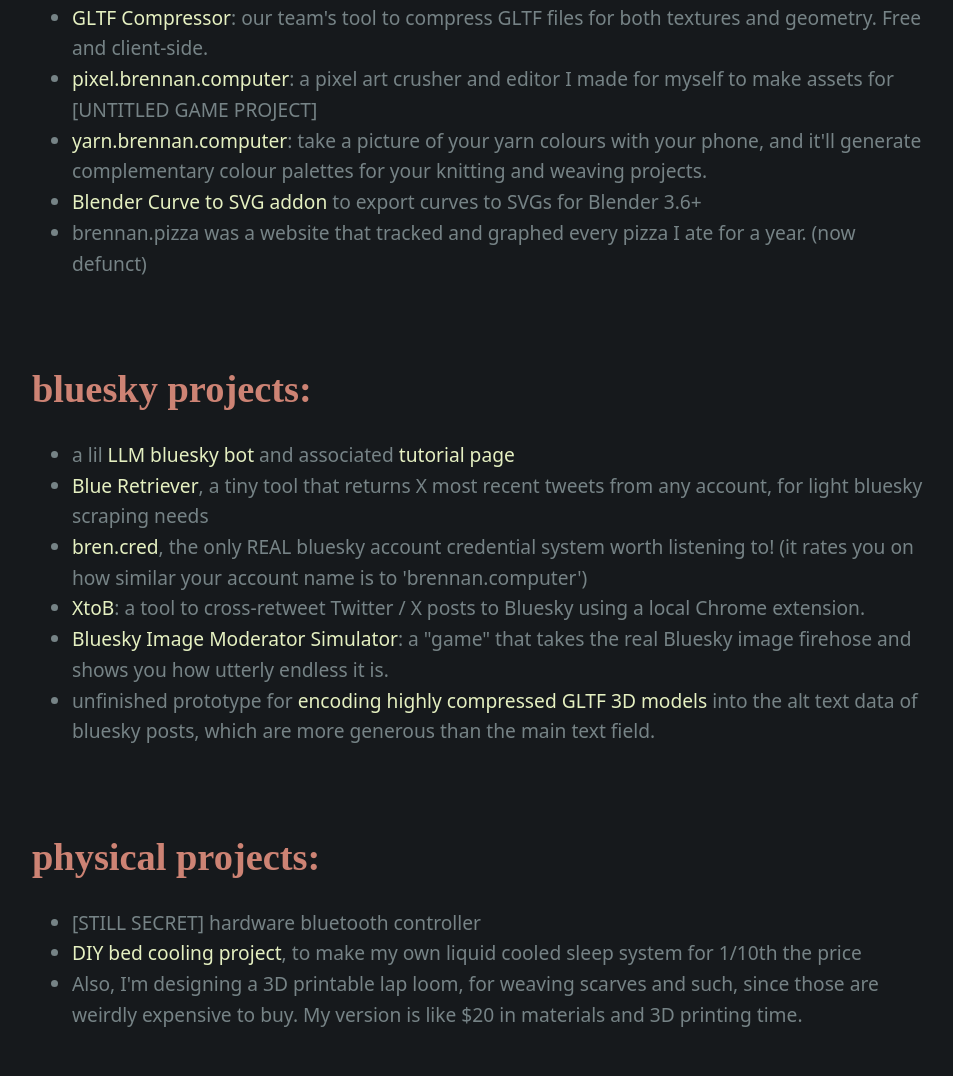
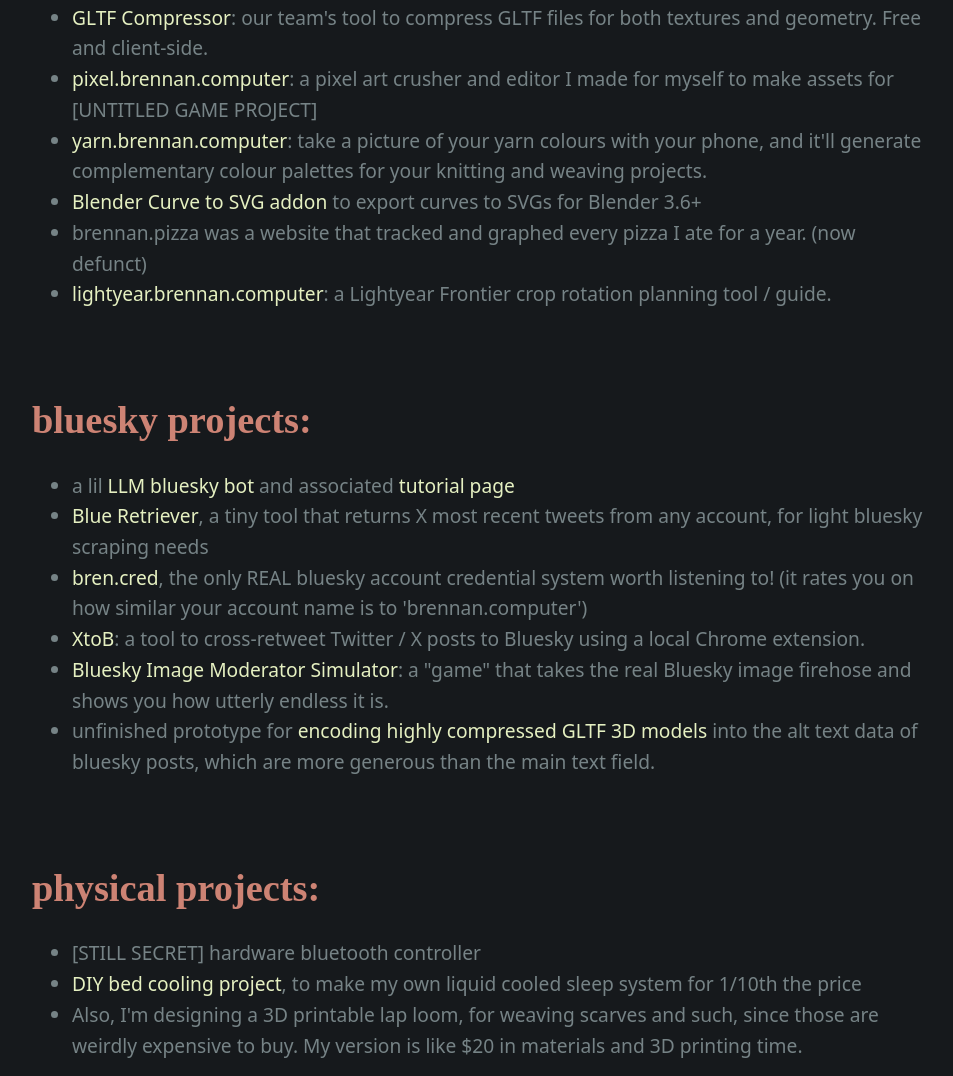
Before and after one commit to LTKMN/dotcomputer, a plain HTML site: page index.html in a window 1280 px wide. Shown: the part 942-2018 px from the top of the page, without its empty margins (158-1111 px from the left). Drawn offline with Linux system fonts and the light colour scheme; a web font is replaced by a local one.

Commit message:
updated lightyear frontier tool line

```diff
--- a/index.html
+++ b/index.html
@@ -113,6 +113,7 @@
       <li><a href="https://yarn.brennan.computer">yarn.brennan.computer</a>: take a picture of your yarn colours with your phone, and it'll generate complementary colour palettes for your knitting and weaving projects.</li>
       <li><a href="https://github.com/LTKMN/blender-curve-to-svg-2">Blender Curve to SVG addon</a> to export curves to SVGs for Blender 3.6+</li>
       <li>brennan.pizza was a website that tracked and graphed every pizza I ate for a year. (now defunct)</li>
+      <li><a href="https://lightyear.brennan.computer">lightyear.brennan.computer</a>: a Lightyear Frontier crop rotation planning tool / guide.</li>
     </ul>
 
     <h3>bluesky projects:</h3>
```
